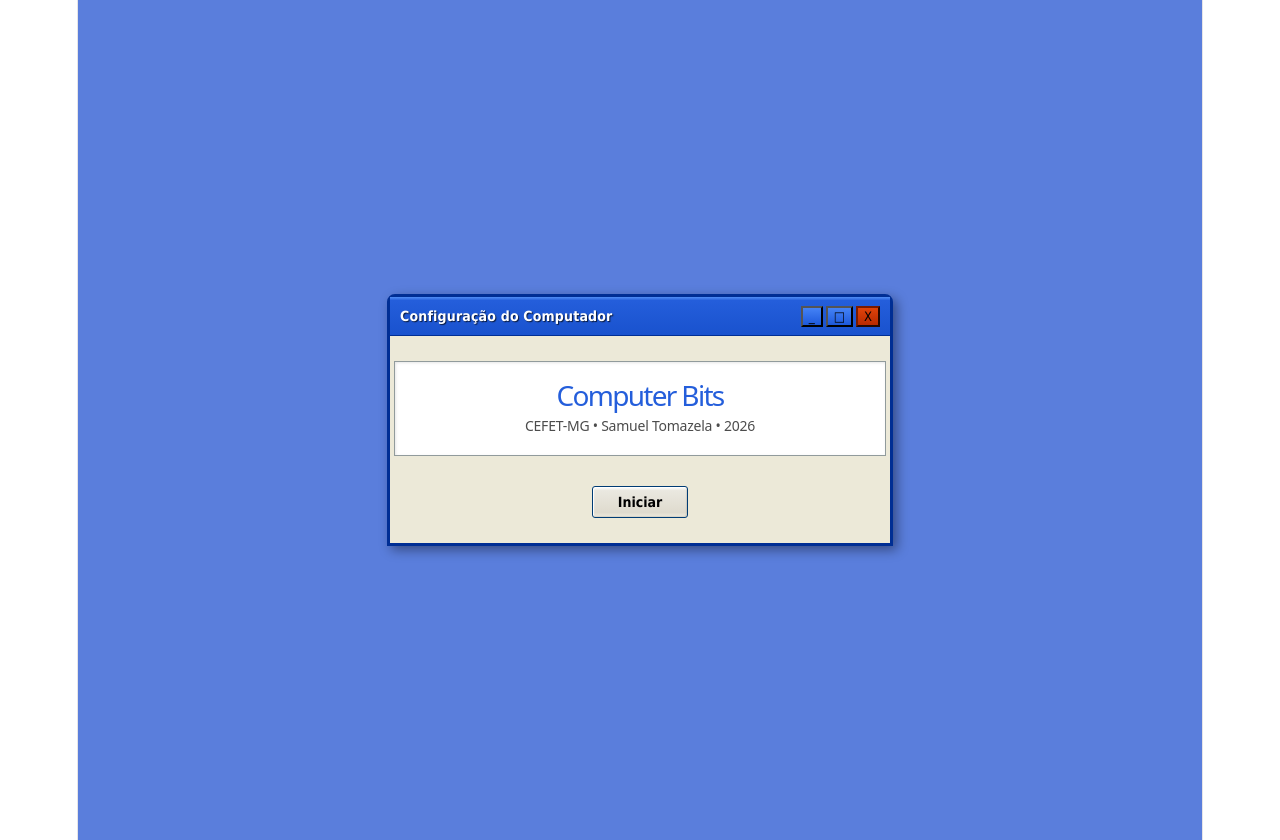
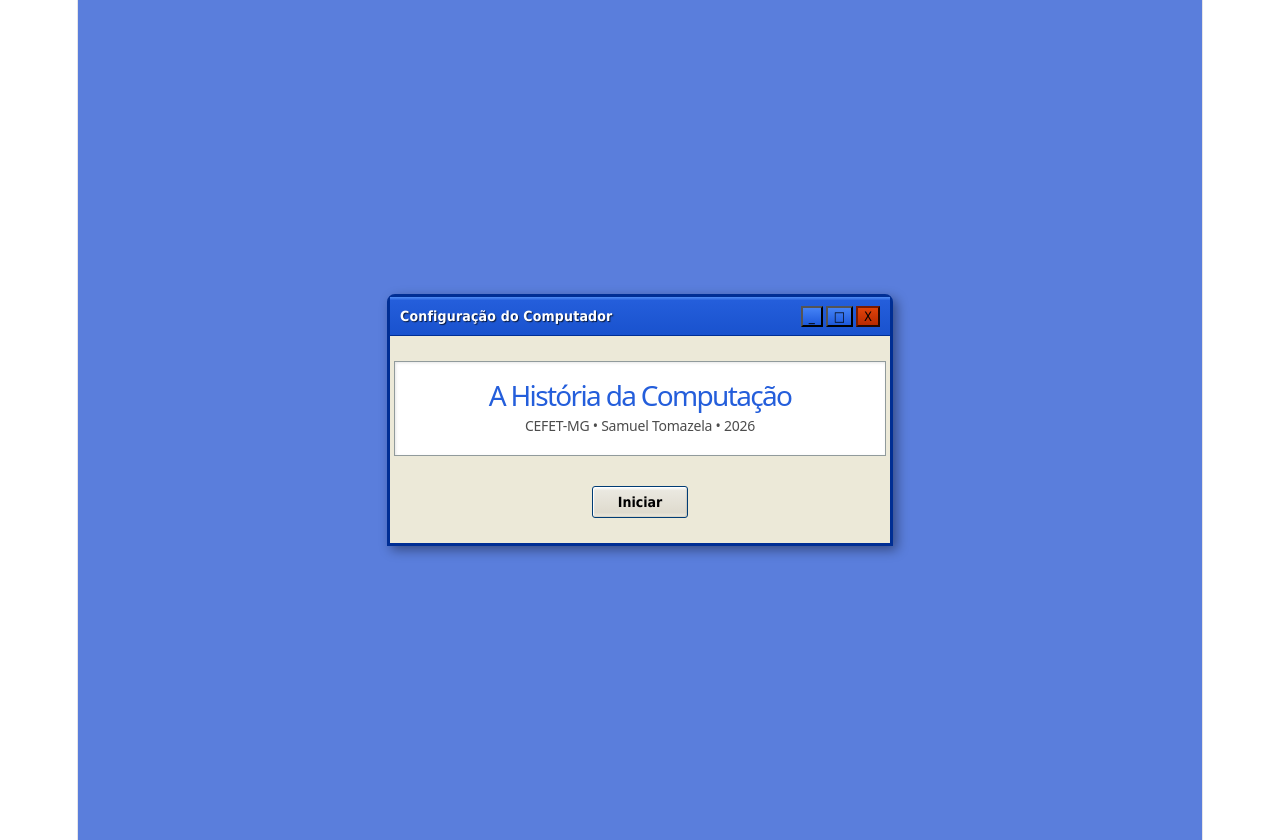
Before and after one commit to SamuelTLR/IC_2026, a React (Vite) app: page / in a window 1280 px wide. Built offline with nearby package versions, Linux system fonts and the light colour scheme.

Commit message:
Changed Title

```diff
--- a/src/levels/Menu.jsx
+++ b/src/levels/Menu.jsx
@@ -16,7 +16,7 @@
                     </div>
                     <div className='menu-content-xp'>
                         <div className="welcome-text-xp">
-                            <h1>Computer Bits</h1>
+                            <h1>A História da Computação</h1>
                             <h2>CEFET-MG • Samuel Tomazela • 2026</h2>
                         </div>
 
```
